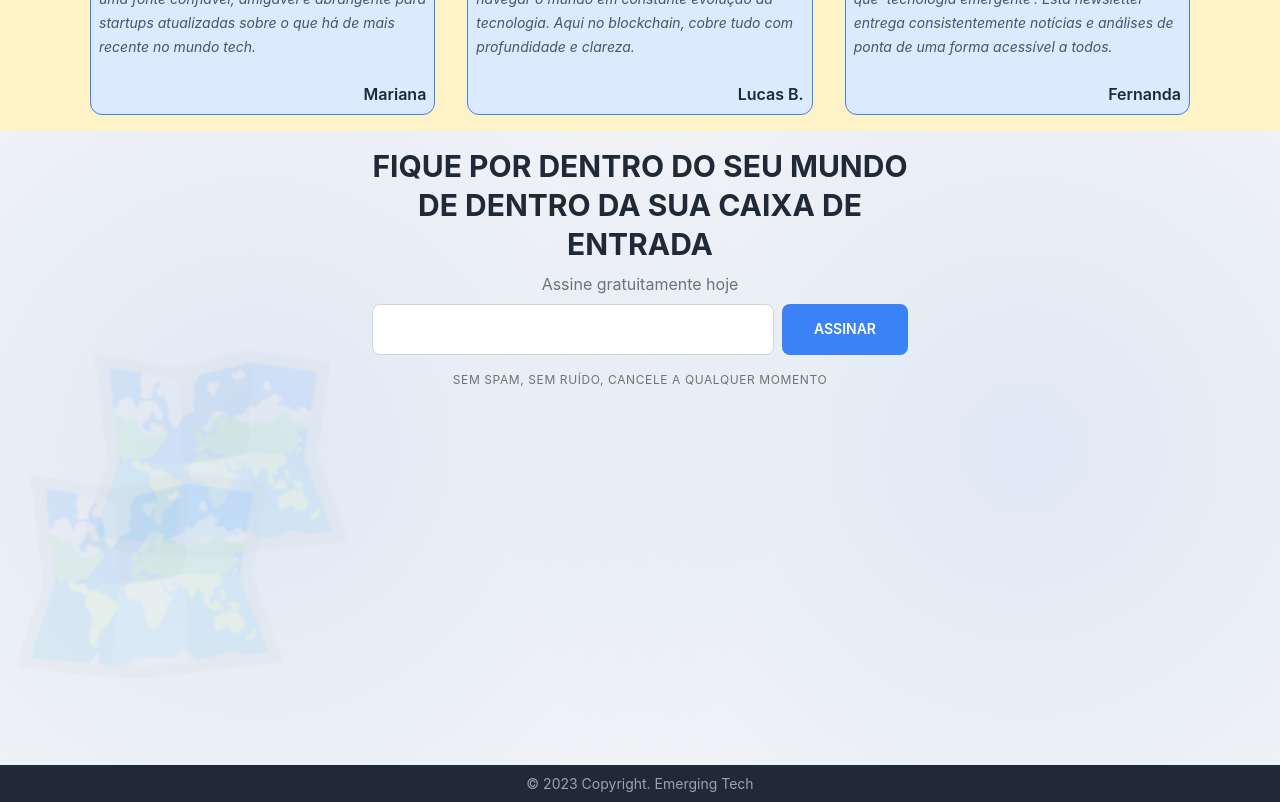
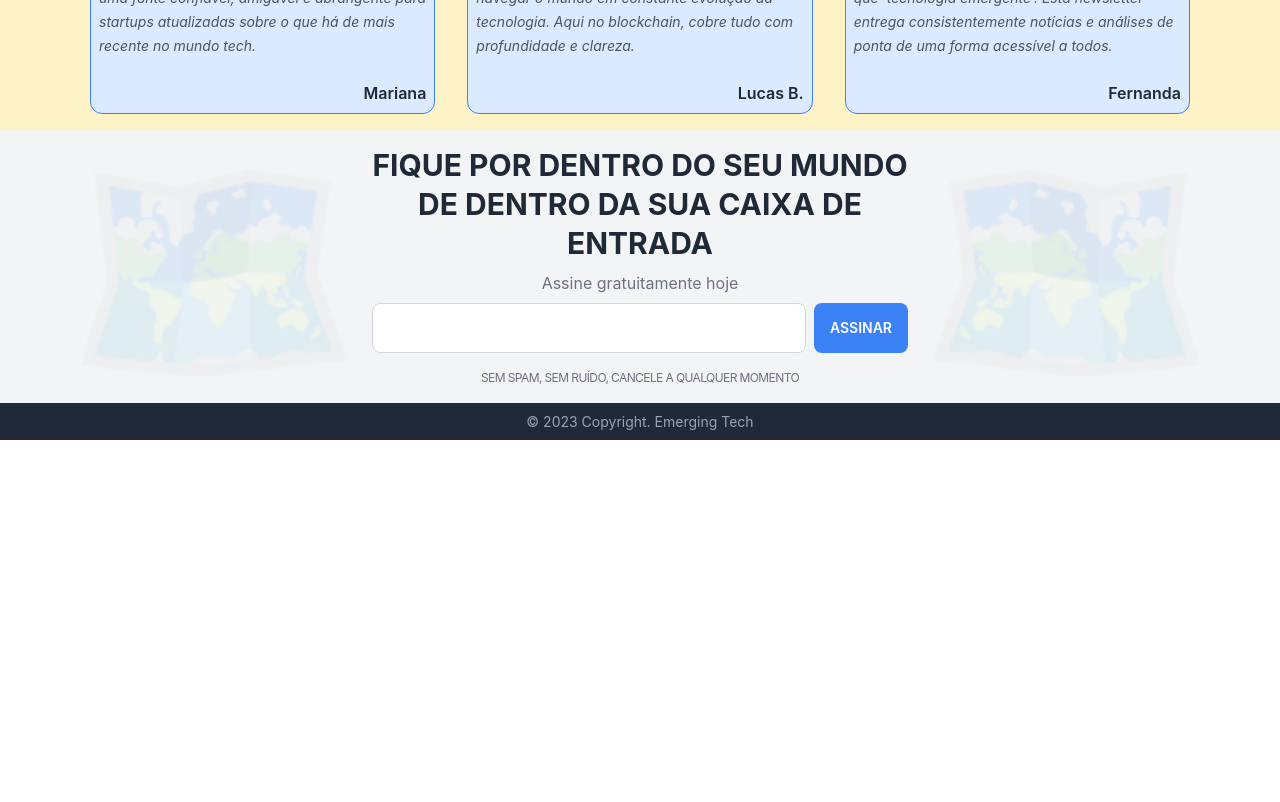
Before and after one commit to maia-leticia/nh-front-test, a React (Vite) app: page / in a window 1280 px wide. Shown: the part 2400-3202 px from the top of the page. After the commit the page ends 2840 px from the top, so only its background shows below. Built offline with nearby package versions, Linux system fonts and the light colour scheme.

Commit message:
feat(SubscriptionForm): convert to tailwind and semantic

```diff
--- a/src/components/SubscriptionForm/SubscriptionForm.module.css
+++ /dev/null
@@ -1,167 +0,0 @@
-.subscription {
-  padding: 1rem 0;
-  position: relative;
-}
-
-.blueVariant {
-  background-color: #10b981;
-}
-
-.mapVariant {
-  background-color: #f3f4f6;
-  background-image:
-    radial-gradient(circle at 20% 50%, rgba(59, 130, 246, 0.1) 0%, transparent 50%),
-    radial-gradient(circle at 80% 50%, rgba(59, 130, 246, 0.1) 0%, transparent 50%);
-  position: relative;
-}
-
-.mapVariant::before {
-  content: '🗺️';
-  position: absolute;
-  left: 5%;
-  top: 50%;
-  transform: translateY(-50%);
-  font-size: 15rem;
-  opacity: 0.1;
-  pointer-events: none;
-}
-
-.mapVariant::after {
-  content: '🗺️';
-  right: 5%;
-  top: 50%;
-  transform: translateY(-50%) scaleX(-1);
-  font-size: 15rem;
-  opacity: 0.1;
-  pointer-events: none;
-}
-
-.container {
-  max-width: 600px;
-  margin: 0 auto;
-  padding: 0 2rem;
-  text-align: center;
-  position: relative;
-  z-index: 1;
-}
-
-.title {
-  font-size: 30px;
-  font-weight: 700;
-  margin: 0 0 0.5rem 0;
-  line-height: 1.3;
-  display: block;
-}
-
-.blueVariant .title {
-  color: white;
-}
-
-.mapVariant .title {
-  color: #1f2937;
-}
-
-.subtitle {
-  font-size: 16px;
-  margin: 0 0 0.5rem 0;
-  display: block;
-}
-
-.blueVariant .subtitle {
-  color: rgba(255, 255, 255, 0.9);
-}
-
-.mapVariant .subtitle {
-  color: #6b7280;
-}
-
-.formWrapper {
-  display: flex;
-  gap: 0.5rem;
-  margin-bottom: 1rem;
-}
-
-.emailInput {
-  flex: 1;
-  padding: 0.875rem 1.25rem;
-  border: 1px solid #d1d5db;
-  border-radius: 0.5rem;
-  font-size: 0.875rem;
-  outline: none;
-  background-color: white;
-}
-
-.blueVariant .emailInput {
-  border-color: rgba(255, 255, 255, 0.3);
-}
-
-.emailInput:focus {
-  border-color: #2563eb;
-  box-shadow: 0 0 0 3px rgba(37, 99, 235, 0.1);
-}
-
-.subscribeButton {
-  padding: 0.875rem 2rem;
-  border: none;
-  border-radius: 0.5rem;
-  font-size: 0.875rem;
-  font-weight: 600;
-  cursor: pointer;
-  transition: all 0.2s;
-}
-
-.blueVariant .subscribeButton {
-  background-color: #fbbf24;
-  color: #1f2937;
-}
-
-.blueVariant .subscribeButton:hover {
-  background-color: #f59e0b;
-}
-
-.mapVariant .subscribeButton {
-  background-color: #3b82f6;
-  color: white;
-}
-
-.mapVariant .subscribeButton:hover {
-  background-color: #2563eb;
-}
-
-.disclaimer {
-  font-size: 12px;
-  margin: 0;
-  letter-spacing: 0.05em;
-  display: block;
-}
-
-.blueVariant .disclaimer {
-  color: rgba(255, 255, 255, 0.8);
-}
-
-.mapVariant .disclaimer {
-  color: #6b7280;
-}
-
-@media (max-width: 768px) {
-  .subscription {
-    padding: 3rem 0;
-  }
-
-  .container {
-    padding: 0 1rem;
-  }
-
-  .title {
-    font-size: 1.5rem;
-  }
-
-  .formWrapper {
-    flex-direction: column;
-  }
-
-  .mapVariant::before,
-  .mapVariant::after {
-    font-size: 8rem;
-  }
-}
--- a/src/components/SubscriptionForm/SubscriptionForm.tsx
+++ b/src/components/SubscriptionForm/SubscriptionForm.tsx
@@ -1,30 +1,44 @@
-import styles from './SubscriptionForm.module.css';
 
 interface SubscriptionFormProps {
   variant?: 'blue' | 'map';
 }
 
 const SubscriptionForm = ({ variant = 'blue' }: SubscriptionFormProps) => {
+
   return (
-    <div className={`${styles.subscription} ${variant === 'map' ? styles.mapVariant : styles.blueVariant}`}>
-      <div className={styles.container}>
-        <span className={styles.title}>
+    <section className={` overflow-hidden md:py-4 py-12 relative ${variant === 'map'
+        ? ` bg-[#f3f4f6] bg-radial-[circle_at_20%_50%,rgba(59,130,246,0.1)_0%,transparent_50%,circle_at_80%_50%,rgba(59,130,246,0.1)_0%,transparent_50%] before:content-['🗺️'] before:absolute before:left-[5%] before:top-1/2 before:-translate-y-1/2 before:text-[15rem] before:opacity-10 before:pointer-events-none hover:before:text-[8rem] hover:after:text-[8rem] after:content-['🗺️'] after:absolute after:right-[5%] after:top-1/2 after:-translate-y-1/2 after:scale-x-[-1] after:text-[15rem] after:opacity-10 after:pointer-events-none`
+        : "bg-blue-600 "
+      }`}>
+      <section className="max-w-[600px] mx-auto md:px-8 px-4 text-center relative z-1">
+        <h2 className={`md:text-[30px] text-2xl  font-bold mb-2 leading-[1.3] ${variant === 'map'
+          ? "text-[#1f2937]"
+          : "text-[white]"
+          }`}>
           FIQUE POR DENTRO DO SEU MUNDO<br />
           DE DENTRO DA SUA CAIXA DE ENTRADA
-        </span>
-        <span className={styles.subtitle}>Assine gratuitamente hoje</span>
-        <div className={styles.formWrapper}>
+        </h2>
+        <p className={`text-[16px] mb-2 ${variant === 'map'
+          ? "text-[#6b7280]"
+          : "text-[#ffffffe6]"
+          }`}>Assine gratuitamente hoje</p>
+
+        <form className="flex gap-2 mb-4 flex-col md:flex-row">
+          <label htmlFor="email" className="sr-only">
+            Email
+          </label>
           <input
+            id="email"
             type="email"
-            className={styles.emailInput}
+            className="flex-1 py-3.5 px-5 border border-[#d1d5db] rounded-lg text-sm outline-none bg-white ${variant === 'map' ? '' : 'border-[#ffffff4d]'} focus:border-[#2563eb] focus:shadow-[0_0_0_3px_rgba(37,99,235,0.1)]"
           />
-          <div className={styles.subscribeButton}>ASSINAR</div>
-        </div>
-        <span className={styles.disclaimer}>
+          <button className={`py-3.5 px-4 border-none rounded-lg text-sm font-semibold cursor-pointer transition-all duration-200 ${variant === 'map' ? 'bg-[#3b82f6] text-white hover:bg-[#2563eb]' : 'bg-[#fbbf24] text-[#1f2937] hover:bg-[#f59e0b]'}`}>ASSINAR</button>
+        </form>
+        <p className={`text-[12px] tracking-tighter ${variant === 'map' ? 'text-[#6b7280]' : 'text-[#ffffffcc]'}`}>
           SEM SPAM, SEM RUÍDO, CANCELE A QUALQUER MOMENTO
-        </span>
-      </div>
-    </div>
+        </p>
+      </section>
+    </section>
   );
 };
 
```
